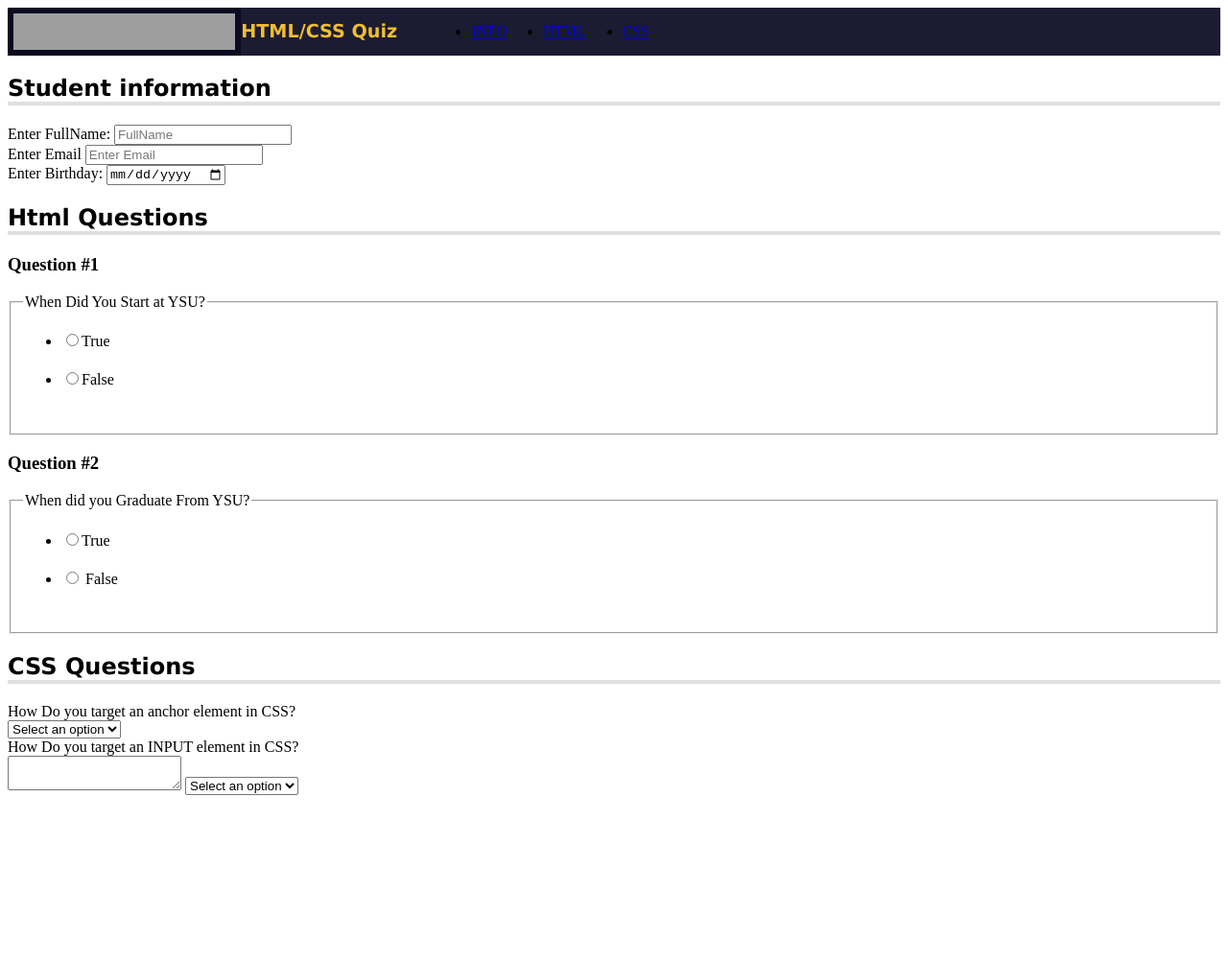
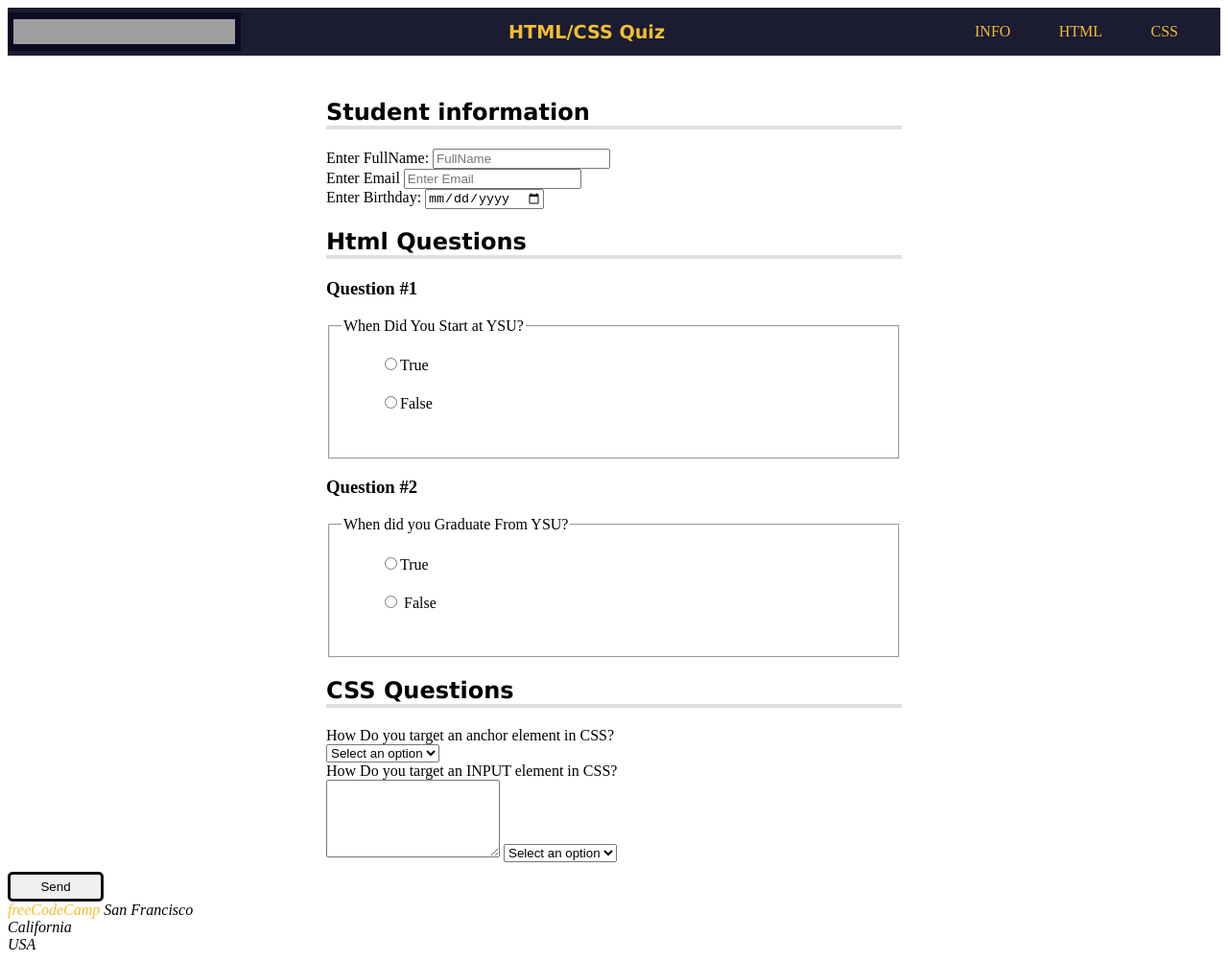
Before and after one commit to LevonHill/freecodecampstuff, a plain HTML site: page css-projects-for-course/build-a-quiz-webpage.html in a window 1280 px wide. Shown: the whole page at 96% size. Before the commit the page ends 837 px from the top, so only its background shows below. Drawn offline with Linux system fonts and the light colour scheme; grey boxes are pictures that could not be loaded.

Commit message:
finish at home

```diff
--- a/css-projects-for-course/build-a-quiz-webpage-.css
+++ b/css-projects-for-course/build-a-quiz-webpage-.css
@@ -9,20 +9,62 @@ header{
     height: 50px;
     background-color:#1b1b32 ;
     display: flex;
+    justify-content: space-between;
+    align-items: center;
 }
 h1{
     color: #f1be32;
     font-size: min(5vw, 1.2em);
+   text-align: center;
+}
+main{
+    padding-top: 25px;
 }
 nav {
   width: 50%;
   max-width: 300px;
   height: 50px;
 }
+a{
+    text-decoration: none;
+}
+li{
+    list-style-type: none;
+}
+a:link{
+color:#f1be32;
+}
+li > a{
+    color: #f1be32;
+}
+nav li:hover{
+    cursor: pointer;
+    color: #1b1b32;
+    background-color: #dfdfe2;
+}
+
+button{
+    padding: 5px;
+    width: 100px;
+    height: auto;
+    border: 3px solid rgb(17, 17, 17);
+    border-radius: 5px;
+}
 
 nav > ul {
   display: flex;
   justify-content: space-evenly;
+  align-items: center;
+    padding-inline-start: 0;
+    margin-block: 0;
+    height: 100%;
+}
+nav li{
+    color: #dfdfe2;
+    margin: 0 0.2rem;
+    padding: 0.2rem;
+    display: block;
+    flex-wrap: wrap;
 }
 
 h1, h2{
@@ -43,6 +85,14 @@ border-bottom: 4px solid#dfdfe2 ;
     border: 0;
 }
 
+section{
+    width:80%;
+    margin-left: auto;
+    margin-right: auto;
+    margin-top: 0;
+    margin-bottom: 10px;
+    max-width: 600px;
+}
 /*Typeface plays an important role in the accessibility of a page.
  Some fonts are easier to read than others, and this is especially true on low-resolution screens.
 
@@ -73,6 +123,20 @@ To prevent unnecessary repetition,
  and give it a content property of "Question #".
 
 
+ On the topic of visual accessibility, contrast between elements
+ is a key factor. For example, the contrast between the text and the
+  background of a heading should be at least 4.5:1.
+
+
+  On small screens, the unordered list in the navigation bar overflows the right side of the screen.
+
+Fix this by using Flexbox to wrap the ul content. Then, set the following CSS properties to correctly align the text:
+
+Example Code
+align-items: center;
+padding-inline-start: 0;
+margin-block: 0;
+height: 100%;
 */
 h3::before{
 content: "Question #";
--- a/css-projects-for-course/build-a-quiz-webpage.html
+++ b/css-projects-for-course/build-a-quiz-webpage.html
@@ -185,10 +185,10 @@ an element on the page to assistive technologies. The role attribute is a part
               </select>
             </div>
             <div class="question-block">
-                     <label for="answers">How Do you target an INPUT element in CSS?</label>
+                     <label for="answer" id="answers"> How Do you target an INPUT element in CSS?</label>
             </div>
-            <div class="answers">
-              <textarea name="" id=""></textarea>
+            <div class="answer">
+              <textarea name="answers" rows="5" cols="20" id="answer"></textarea>
               <select name="answers" id="" required>
                 <option value="">Select an option</option>
                 <option value="yes">Yes</option>
@@ -197,11 +197,32 @@ an element on the page to assistive technologies. The role attribute is a part
             </div>
           </div>
         </section>
+        <button type="submit">Send</button>
       </form>
     </main>
+    <footer>
+      <address>
+      <a href="https://freecodecamp.org"> freeCodeCamp</a>
+San Francisco<br />
+California<br />
+USA
+    </address>
+  </footer>
   </body>
 </html>
 <!--The question numbers are not descriptive enough.
  This is especially true for visually impaired users.
   One way to get around such an issue, without having to add visible text to the element,
-   is to add text only a screen reader can read.-->
+   is to add text only a screen reader can read.
+
+   Two final semantic HTML elements for this project are the footer and address elements.
+   The footer element is a container for a collection of content that is related to the page,
+    and the address element is a container for contact information for the author of the page.
+
+
+    The br tags will allow each part of the address to be on its own line and
+     are useful for presenting address elements properly.
+
+     he address element does not have to contain a physical geographical location.
+     It can be used to provide a link to the subject.
+   -->
```
